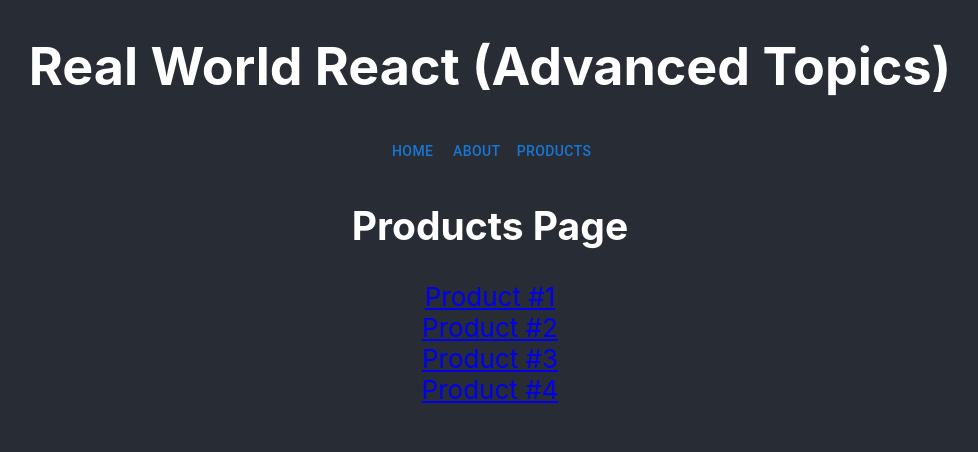
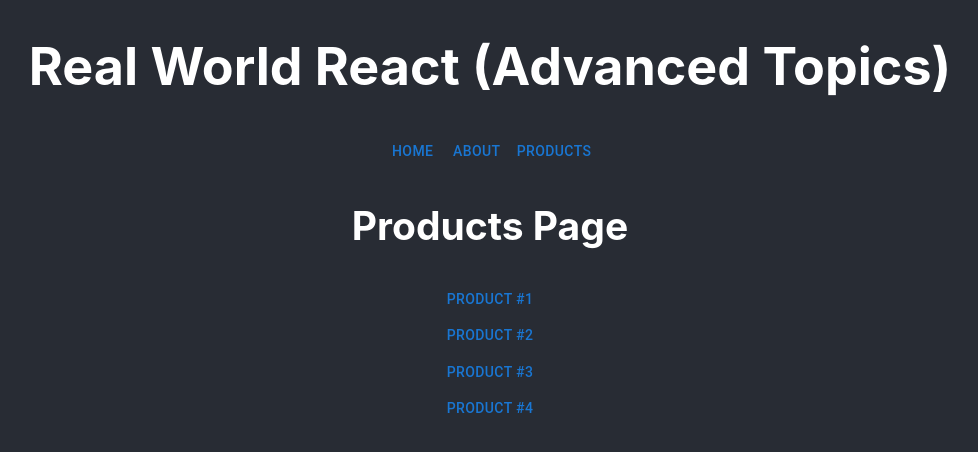
Before and after one commit to yogimathius/real-world-react, a React (Create React App) app: page /products in a window 1280 px wide. Shown: the top 452 px of the page, without its empty margins (150-1128 px from the left). Built offline with nearby package versions, Linux system fonts and the light colour scheme.

Commit message:
feat: use mui button in Products

```diff
--- a/src/components/Products.js
+++ b/src/components/Products.js
@@ -1,14 +1,24 @@
 import React from "react";
+import Button from "@mui/material/Button";
+
 import { Link } from "react-router-dom";
 
 export default function Products() {
   return (
     <>
       <h2>Products Page</h2>
-      <Link to="/products/1">Product #1</Link>
-      <Link to="/products/2">Product #2</Link>
-      <Link to="/products/3">Product #3</Link>
-      <Link to="/products/4">Product #4</Link>
+      <Link to="/products/1">
+        <Button>Product #1</Button>
+      </Link>
+      <Link to="/products/2">
+        <Button>Product #2</Button>
+      </Link>
+      <Link to="/products/3">
+        <Button>Product #3</Button>
+      </Link>
+      <Link to="/products/4">
+        <Button>Product #4</Button>
+      </Link>
     </>
   );
 }
```
